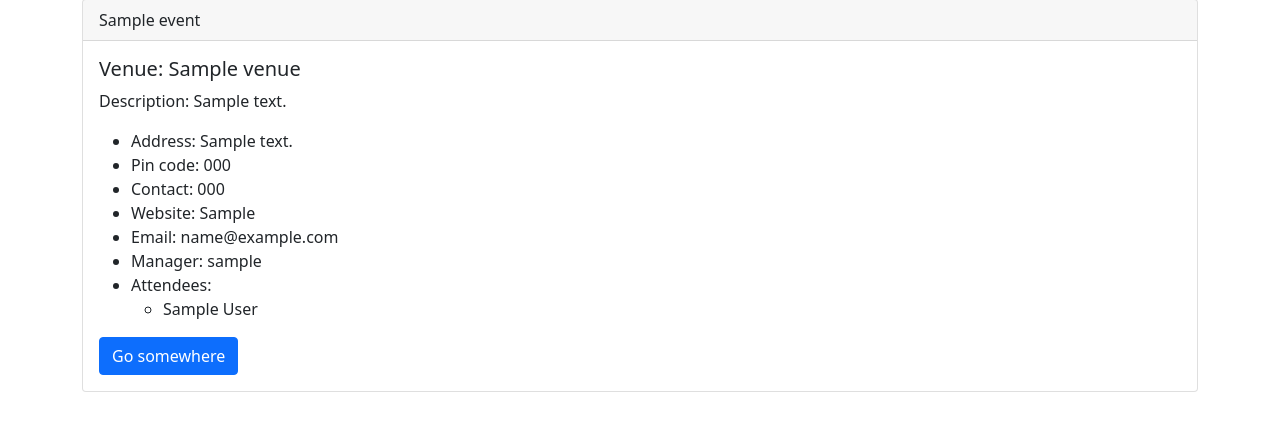
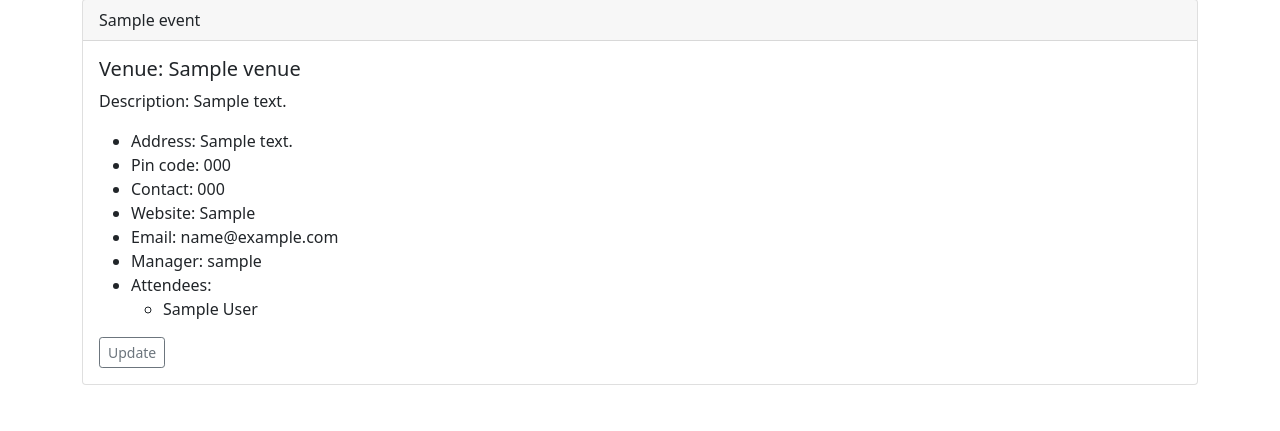
Before and after one commit to omkarhcode/MyClub, a Django app: page /events in a window 1280 px wide. Shown: the part 137-568 px from the top of the page. Run offline with Django 3.2, Linux system fonts and the light colour scheme; tables that the repository leaves empty hold one stand-in row (values such as "Sample post").

Commit message:
added Update event functionality

```diff
--- a/events/templates/events/event_list.html
+++ b/events/templates/events/event_list.html
@@ -24,7 +24,7 @@
                 </ul>
             </li>
         </ul>
-        <a href="#" class="btn btn-primary">Go somewhere</a>
+        <a href="{% url 'update-event' event.id %}" title="" type="button" class="btn btn-outline-secondary btn-sm">Update</a>
     </div>
 </div>
 {% endfor %}
--- a/events/urls.py
+++ b/events/urls.py
@@ -9,6 +9,7 @@ urlpatterns = [
     path('list_venues', views.list_venues, name="list-venues"),
     path('show_venue/<venue_id>', views.show_venue, name="show-venue"),
     path('update_venue/<venue_id>', views.update_venue, name="update-venue"),
+    path('update_event/<event_id>', views.update_event, name="update-event"),
     path('search_venues', views.search_venues, name="search-venues"),
     path('add_event', views.add_event, name="add-event"),
 ]
--- a/events/views.py
+++ b/events/views.py
@@ -6,6 +6,15 @@ from django.http import HttpResponseRedirect
 from .models import Event, Venue
 from .forms import VenueForm, EventForm
 
+
+
+def update_event(request, event_id):
+	event = Event.objects.get(pk=event_id)
+	form = EventForm(request.POST or None, instance=event)
+	if form.is_valid():
+		form.save()
+		return redirect('list-events')
+	return render(request, 'events/update_event.html',{'event':event, 'form':form})
 
 
 def add_event(request):
```
Also changed, not shown: events/templates/events/update_event.html (added, +9 -0 lines).
